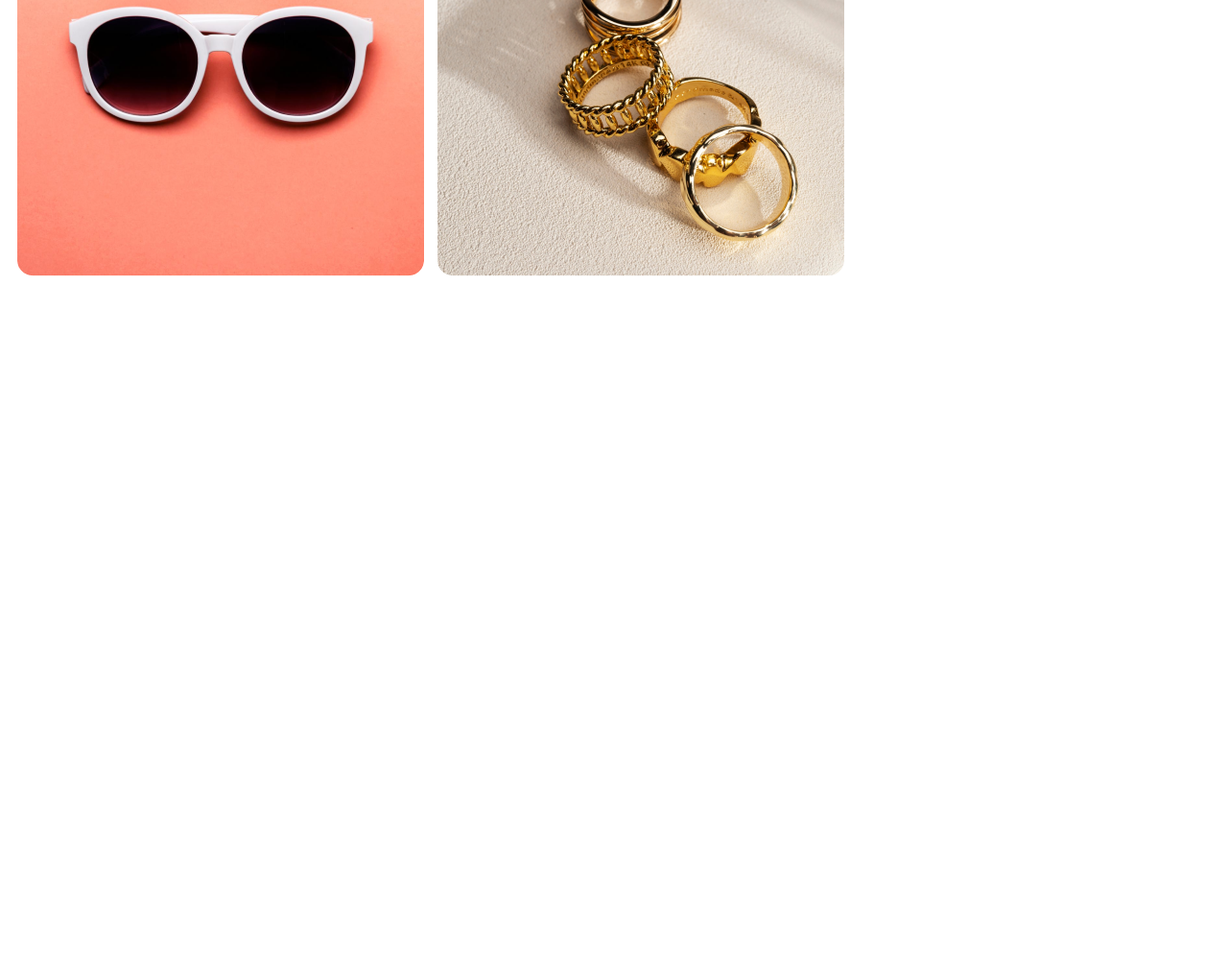
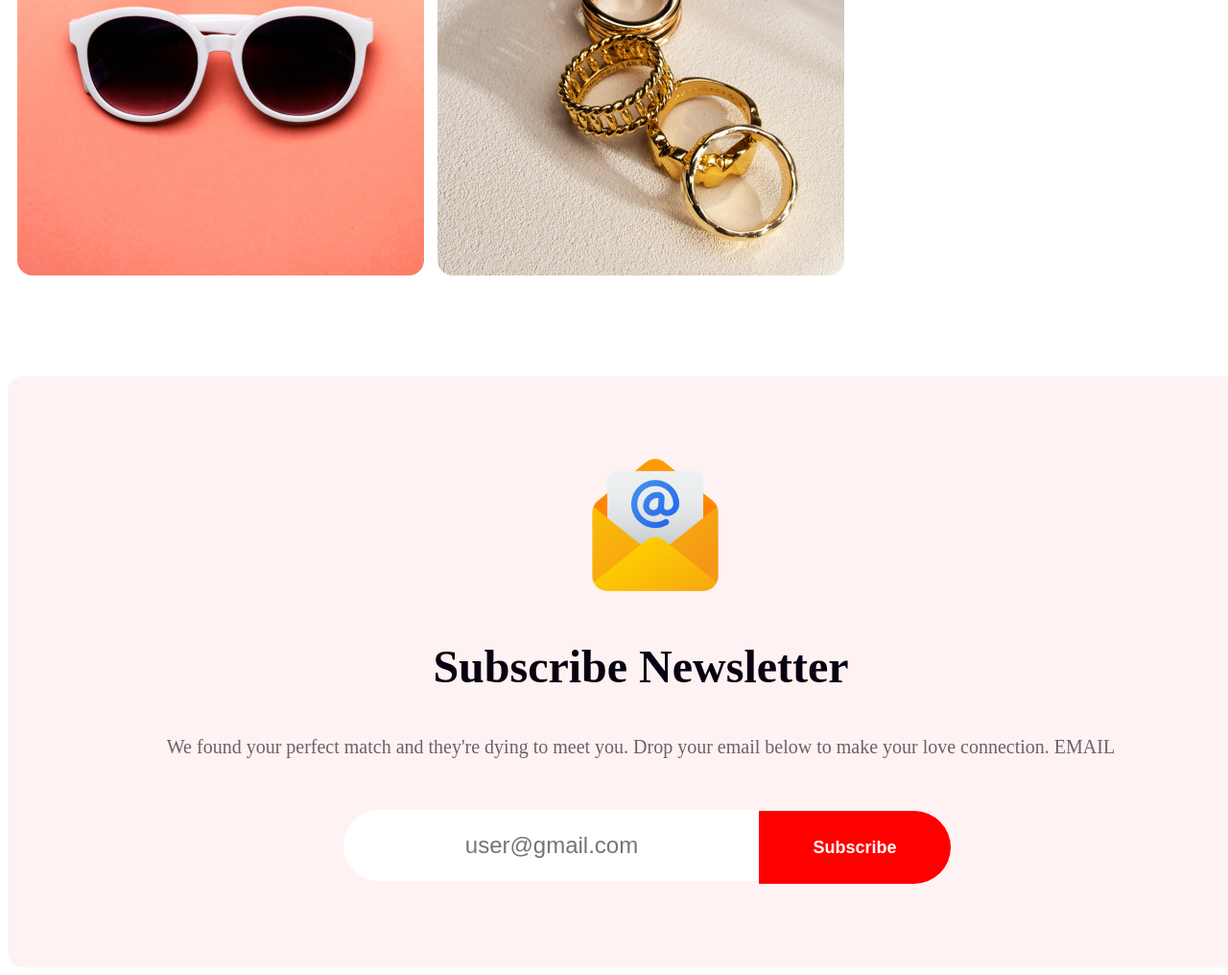
Before and after one commit to Tanvirbd07/website, a plain HTML site: page index.html in a window 1280 px wide. Shown: the part 4657-5673 px from the top of the page at 96% size. Before the commit the page ends 4957 px from the top, so only its background shows below. Drawn offline with Linux system fonts and the light colour scheme.

Commit message:
Newslater Added

```diff
--- a/index.html
+++ b/index.html
@@ -105,6 +105,16 @@
                 </div>
             </div>
         </section>
+        <section>
+            <div class="newslater">
+                <div class="newslater-img"><img src="./resources/Group 61.png" alt=""></div>
+            <div class="newslater-text"><h2>Subscribe Newsletter</h2>
+            <p>We found your perfect match and they're dying to meet you. Drop your email below to make your love connection.
+                EMAIL</p></div>
+                <div><input class="newslater-chekbox" placeholder="user@gmail.com" type="email">
+                <button>Subscribe</button></div>
+            </div>
+        </section>
     </main>
 
 </body>
--- a/styes/styles.css
+++ b/styes/styles.css
@@ -153,42 +153,106 @@
     font-size: 42px;
     font-weight: 900;
 }
-.offer-section img{
+
+.offer-section img {
     border-radius: 463px;
     border: 15px solid #F00;
     padding: 15px;
 }
-.offer-section-text h2{
+
+.offer-section-text h2 {
     color: #F00;
     font-size: 48px;
     font-weight: 700;
     padding-left: 120px;
 }
-#offer-text{
+
+#offer-text {
     padding-left: 120px;
 
 }
-#offer-img{
+
+#offer-img {
     padding-left: 120px;
     border: none;
 }
-.portfolio h5{
+
+.portfolio h5 {
     color: #F00;
     font-size: 24px;
     font-weight: 500;
 }
-.portfolio h2{
+
+.portfolio h2 {
     color: #070211;
     font-size: 48px;
     font-weight: 900;
 }
-.portfolio p{
+
+.portfolio p {
     font-size: 22px;
     max-width: 925px;
 }
-.portfolio-img img{
+
+.portfolio-img img {
     border-radius: 16px;
     padding-top: 10px;
     padding-left: 10px;
 
 }
+
+.newslater {
+    width: 1320px;
+    height: 616px;
+    flex-shrink: 0;
+    border-radius: 16px;
+    background: rgba(255, 0, 0, 0.05);
+    margin-top: 100px;
+    align-items: center;
+
+}
+
+.newslater-img {
+    margin-left: 600px;
+    padding-top: 80px;
+}
+
+.newslater-text h2 {
+    color: #070211;
+    font-size: 48px;
+    font-weight: 900;
+    text-align: center;
+}
+
+.newslater-text p {
+    color: rgba(7, 2, 17, 0.60);
+    text-align: center;
+    font-size: 20px;
+    font-weight: 400;
+    line-height: 32px;
+}
+
+.newslater-chekbox {
+    width: 430px;
+    height: 72px;
+    flex-shrink: 0;
+    border-radius: 50px 0px 0px 50px;
+    background: #FFF;
+    margin-left: 350px;
+    text-align: center;
+    margin-top: 30px;
+    border: none;
+    font-size: x-large;
+}
+
+.newslater button {
+    border-radius: 0px 50px 50px 0px;
+    background: #F00;
+    width: 200px;
+    height: 76px;
+    margin-left: -5px;
+    color: #FFF;
+    font-size: 18px;
+    font-weight: 600;
+    border: none;
+}
```
Lines whose indentation alone changed are shown as unchanged.
